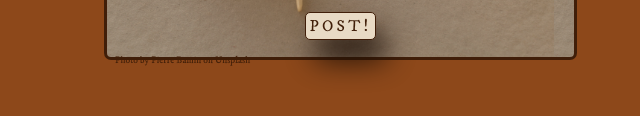
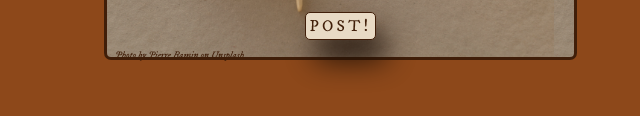
Before and after one commit to cvs181801/blog-post-api-1, a plain HTML site: page index.html in a window 1280 px wide. Both pictures are taken after a click on the button "POST". Shown: the part 388-504 px from the top of the page, 376-1016 px from the left. Drawn offline with nearby package versions, Linux system fonts and the light colour scheme; no server answers; files whose address does not match are found by name.

```diff
--- a/index.html
+++ b/index.html
@@ -22,7 +22,7 @@
                 <input id="formBody" type="text" placeholder="carpe diem..."  >
     </br>
                 <button class="form__btn--post">Post!</button>
-            <p class="form__fineprint">Photo by Pierre Bamin on Unsplash</p>
+            <p class="form__fineprint"><em>Photo by Pierre Bamin on Unsplash</em></p>
         </form>
 
         <div class="postDiv"></div>
--- a/index.js
+++ b/index.js
@@ -130,7 +130,8 @@ fiveMoreBtn.addEventListener("click", function(e) {
 
 postBtn.addEventListener("click", function(e) {
     form.classList.remove("hidden");
-    //form.style.bottom = y - 220px;
+    //form.style.bottom = "850px"; //still need to add some way to make the form show at bottom of screen where user is
+    console.log(window.screen.availHeight);
 })
 
 //create a way to post a new blog to the API and render it to the user.  Using this place holder api, it won't actually post to the api, but will simulate the response as if it did.
--- a/stylesheet.css
+++ b/stylesheet.css
@@ -207,6 +207,6 @@ span {
     }
 
     .form__fineprint {
-        margin-top: 1em;
+        margin-top: .4em;
     }
 }
```
